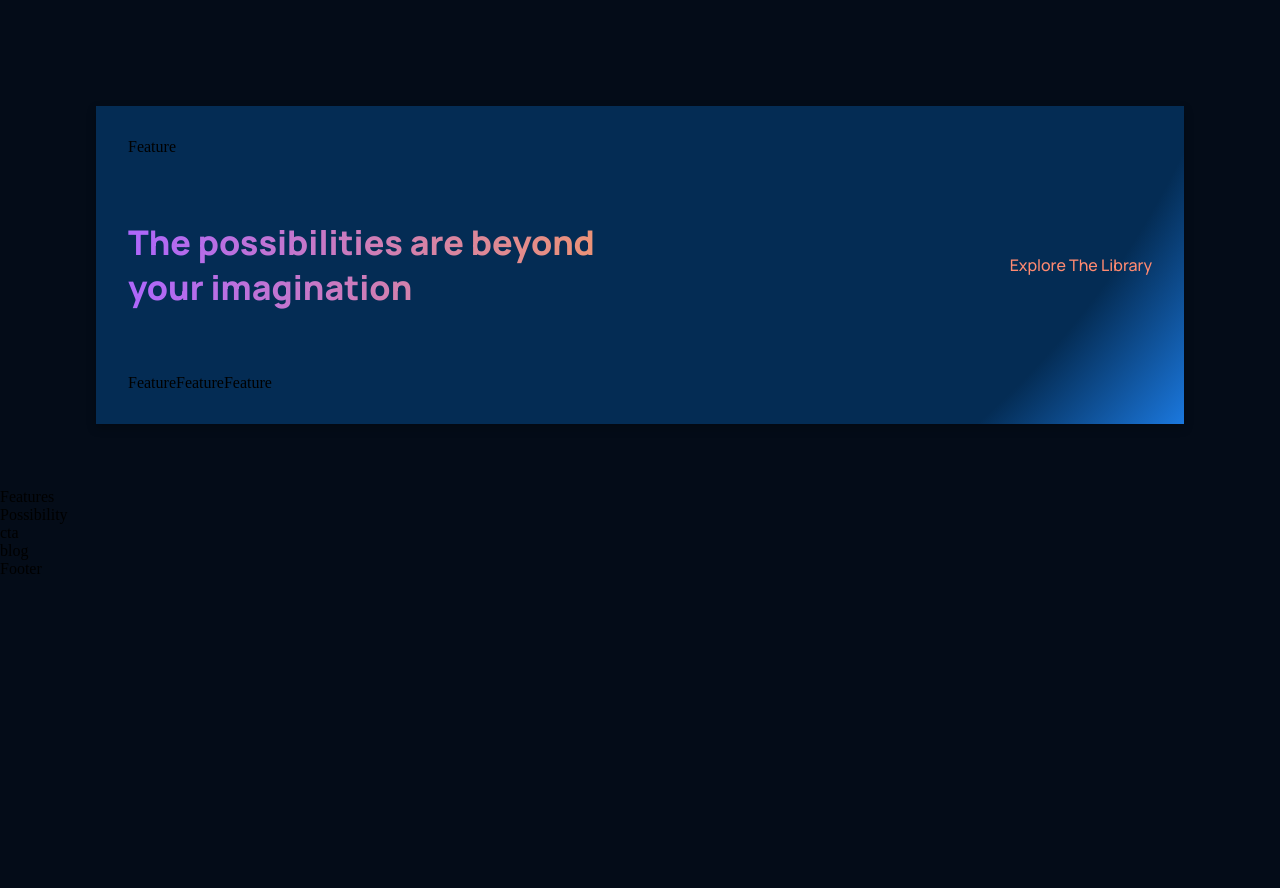
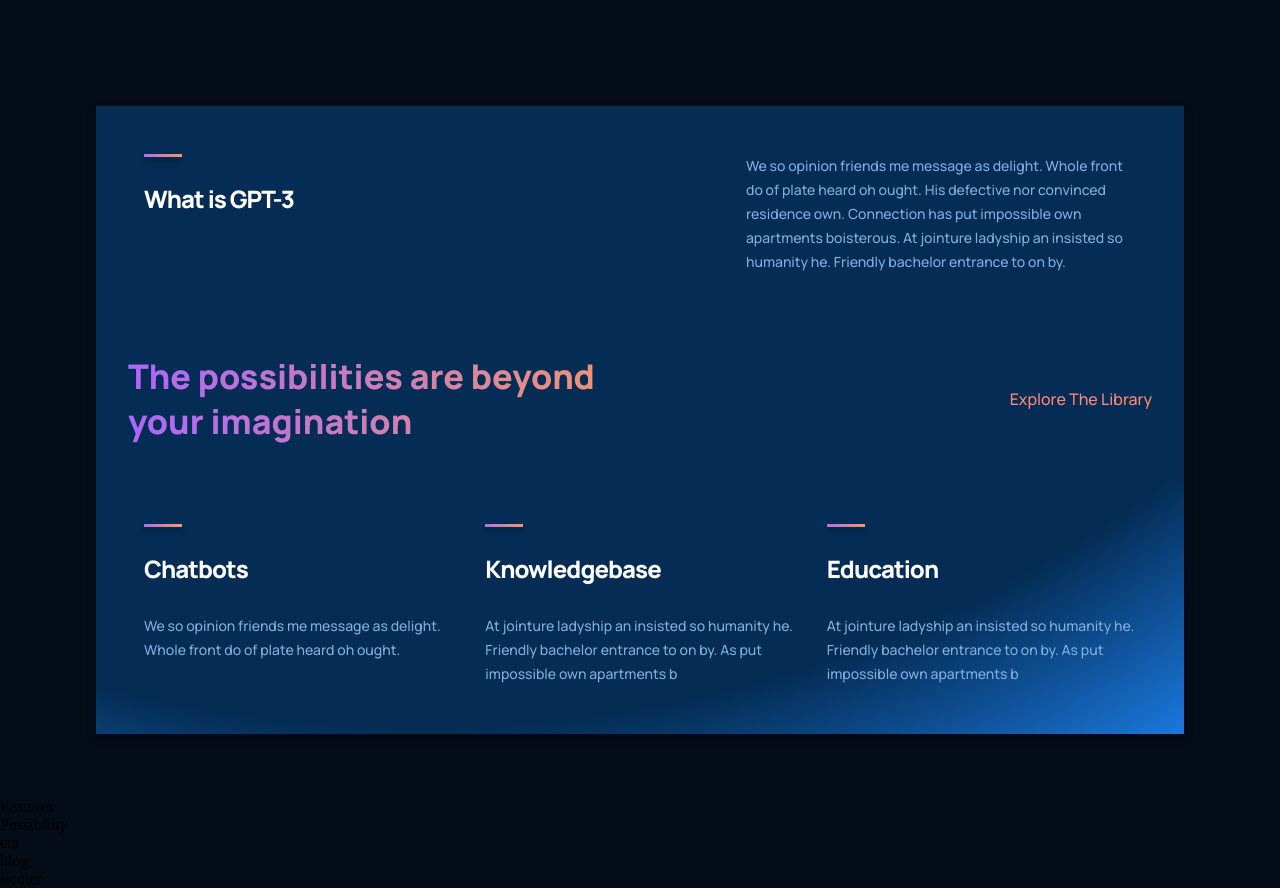
Before and after one commit to chromey85/GPT3-Site, a React (Create React App) app: page / in a window 1280 px wide. Shown: the part 980-1868 px from the top of the page. Before the commit the page ends 1558 px from the top, so only its background shows below. Built offline with nearby package versions, Linux system fonts and the light colour scheme.

Commit message:
completed js and css

```diff
--- a/src/components/feature/Feature.jsx
+++ b/src/components/feature/Feature.jsx
@@ -1,9 +1,17 @@
 import React from 'react'
 import './feature.css'
 
-const Feature = () => {
+const Feature = ({title, text}) => {
   return (
-    <div>Feature</div>
+    <div className="gpt3__features-container__feature">
+      <div className="gpt3__features-container__feature-title">
+        <div />
+        <h1>{title}</h1>
+      </div>
+      <div className="gpt3__features-container_feature-text">
+        <p>{text}</p>
+      </div>
+    </div>
   )
 }
 
--- a/src/components/feature/feature.css
+++ b/src/components/feature/feature.css
@@ -0,0 +1,65 @@
+.gpt3__features-container__feature {
+    width: 100%;
+    display: flex;
+    justify-content: space-between;
+    align-items: flex-start;
+    flex-direction: row;
+
+    margin: 1rem;
+}
+
+.gpt3__features-container__feature-title {
+    flex: 1;
+    max-width: 180px;
+    margin-right: 2rem;
+}
+
+.gpt3__features-container__feature-title h1 {
+    font-family: var(--font-family);
+    font-weight: 800;
+    font-size: 24px;
+    line-height: 75px;
+    letter-spacing: -0.04em;
+    color: #ffffff;
+}
+
+.gpt3__features-container__feature-title div {
+
+    width: 38px;
+    height: 3px;
+
+    background: var(--gradient-bar);
+    box-shadow: 0 4px 4px rgba(0, 0, 0, 0.25);
+    margin-bottom: 0.25em;
+}
+
+.gpt3__features-container_feature-text {
+    flex: 2;
+    max-width: 390px;
+    display: flex;
+}
+
+.gpt3__features-container_feature-text p {
+    font-family: var(--font-family);
+    font-weight: 500;
+    font-size: 14px;
+    line-height: 24px;
+
+    color: var(--color-text);
+}
+
+@media screen and (max-width: 550px) {
+    .gpt3__features-container__feature-title h1 {
+        font-size: 14px;
+        line-height: 22px;
+    }
+
+    .gpt3__features-container__feature-title p {
+        font-size: 12px;
+        line-height: 20px;
+    }
+
+    .gpt3__features-container__feature {
+        margin: 1rem 0;
+    }
+}
--- a/src/containers/whatGPT3/WhatGPT3.jsx
+++ b/src/containers/whatGPT3/WhatGPT3.jsx
@@ -6,16 +6,16 @@ const WhatGPT3 = () => {
   return (
     <div className="gpt3__whatgpt3 section__margin" id='wgpt3'>
       <div className="gpt3__whatgpt3-feature">
-        <Feature />
+        <Feature title={"What is GPT-3"} text={"We so opinion friends me message as delight. Whole front do of plate heard oh ought. His defective nor convinced residence own. Connection has put impossible own apartments boisterous. At jointure ladyship an insisted so humanity he. Friendly bachelor entrance to on by."}/>
       </div>
       <div className="gpt3__whatgpt3-heading">
         <h1 className="gradient__text">The possibilities are beyond your imagination</h1>
         <p>Explore The Library</p>
       </div>
       <div className="gpt3__whatgpt3-container">
-        <Feature />
-        <Feature />
-        <Feature />
+        <Feature title={"Chatbots"} text={"We so opinion friends me message as delight. Whole front do of plate heard oh ought. "}/>
+        <Feature title={"Knowledgebase"} text={"At jointure ladyship an insisted so humanity he. Friendly bachelor entrance to on by. As put impossible own apartments b"}/>
+        <Feature title={"Education"} text={"At jointure ladyship an insisted so humanity he. Friendly bachelor entrance to on by. As put impossible own apartments b"}/>
       </div>
     </div>
   )
```
